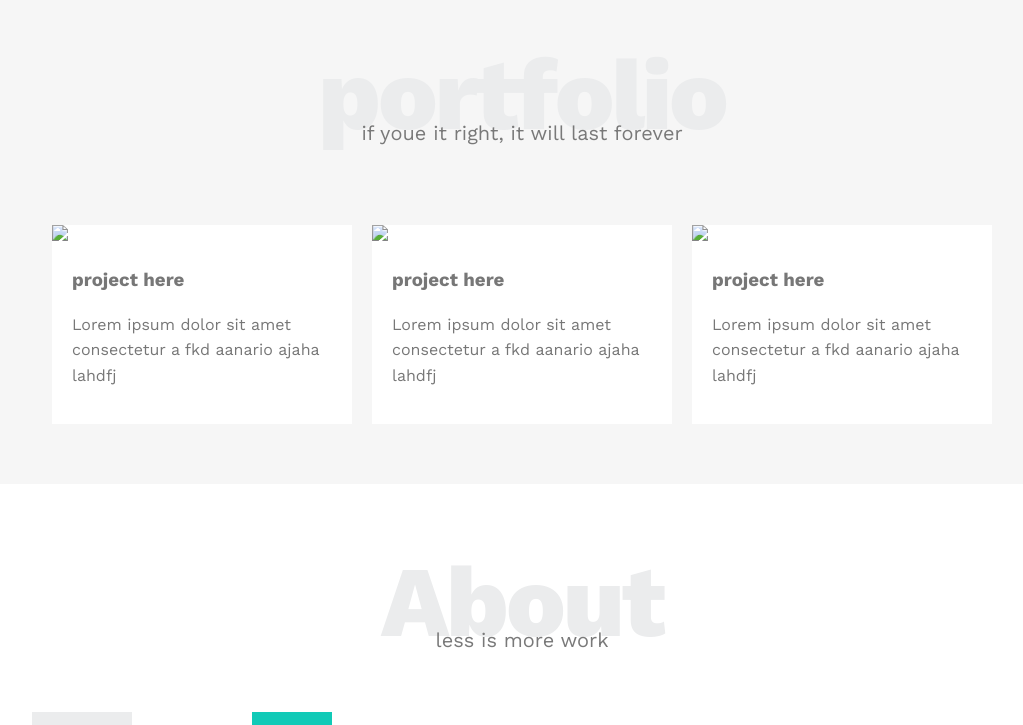
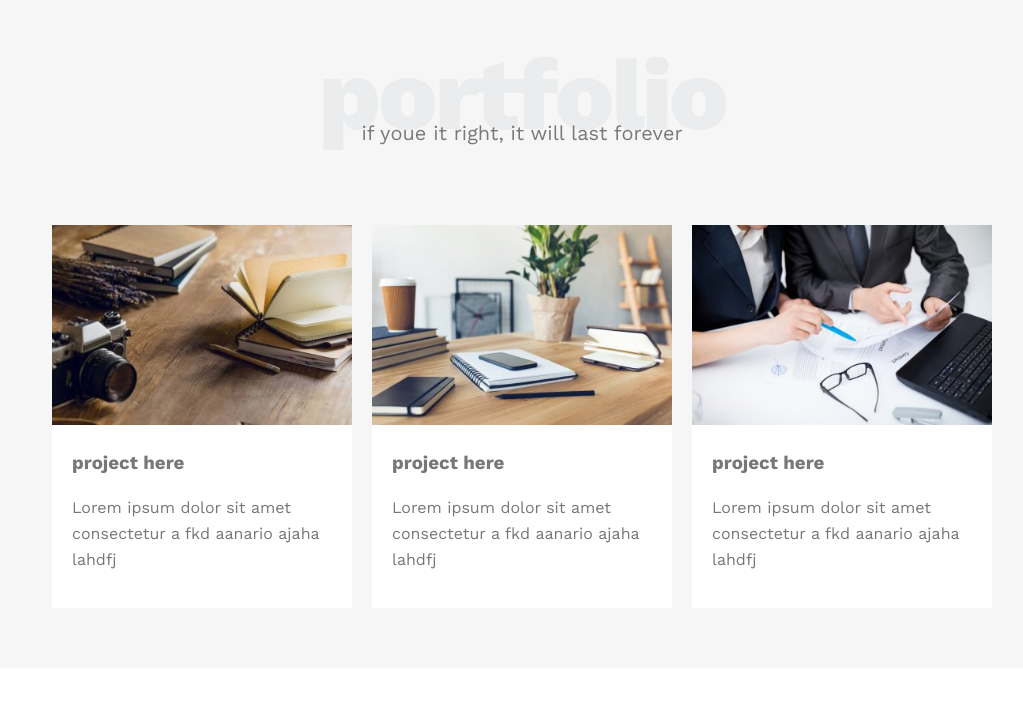
Before and after one commit to sabriAlshibani/firstTemplate, a plain HTML site: page index.html in a window 1280 px wide. Shown: the part 2000-2725 px from the top of the page, without its empty margins (118-1141 px from the left). Drawn offline with nearby package versions, Linux system fonts and the light colour scheme.

Commit message:
add some images and add frist h2 capitale letter

```diff
--- a/css/leon.css
+++ b/css/leon.css
@@ -188,11 +188,17 @@ justify-content: flex-end;
     transform: translate(-50%, -50%);
     text-align: center;
 }
+@media (max-width: 767px) {
+    .landing .intero-text {
+        top: 30%;
+    }
+}
 .landing .intero-text h1 {
     margin: 0;
     font-weight: bold;
     font-size: 50px;
     color:var(--min-color);
+    text-transform: capitalize;
 }
 .landing .intero-text p {
     font-size: 19px;
--- a/index.html
+++ b/index.html
@@ -149,7 +149,7 @@
         <p>if youe it right, it will last forever</p>
         <div class="portfolio-content">
           <div class="card">
-            <img src="images/portfolio2.png" />
+            <img src="images/portfolio2.jpg" />
             <div class="info">
               <h3>project here</h3>
               <p>
@@ -159,7 +159,7 @@
             </div>
           </div>
           <div class="card">
-            <img src="images/portfolio2.png" />
+            <img src="images/portfolio1.jpg" />
             <div class="info">
               <h3>project here</h3>
               <p>
@@ -169,7 +169,7 @@
             </div>
           </div>
           <div class="card">
-            <img src="images/portfolio2.png" />
+            <img src="images/portfolio3.jpg" />
             <div class="info">
               <h3>project here</h3>
               <p>
```
Also changed, not shown: images/about.jpg (added), images/portfolio1.jpg (added), images/portfolio2.jpg (added), images/portfolio3.jpg (added).
